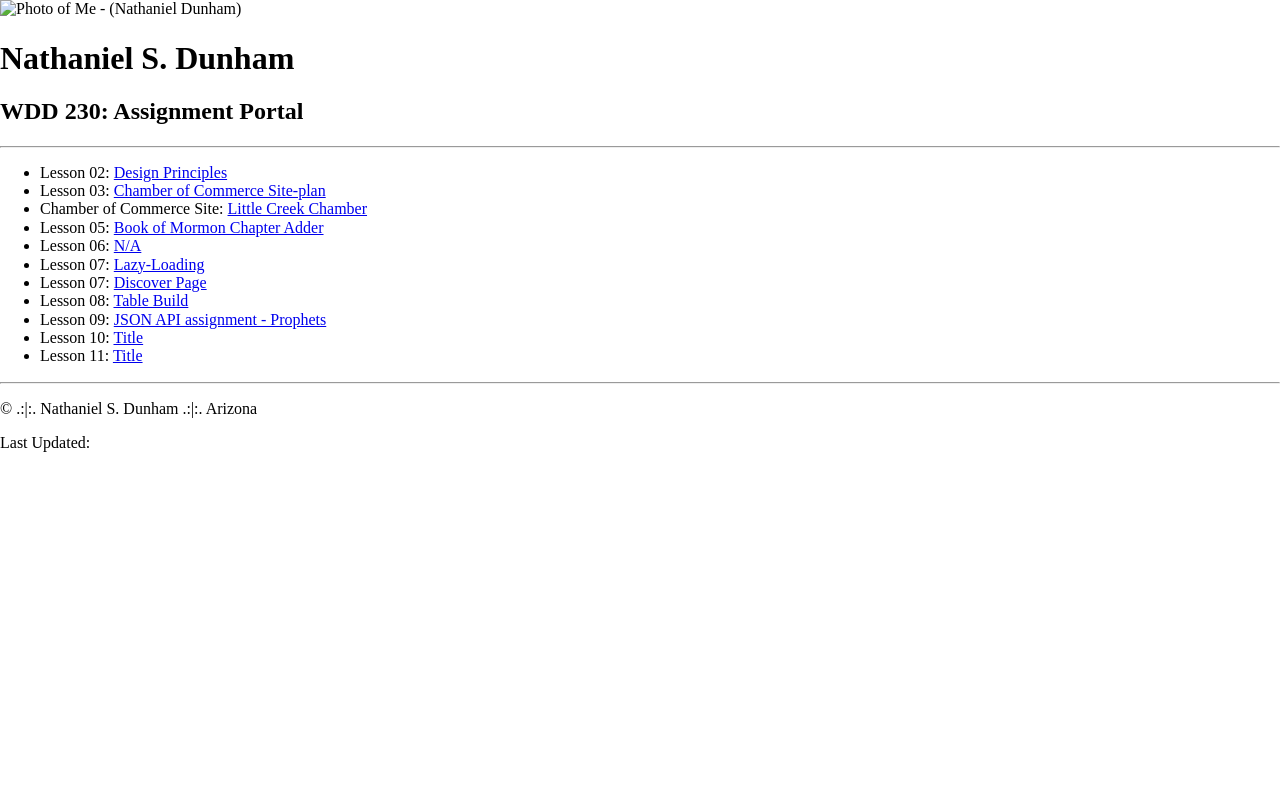
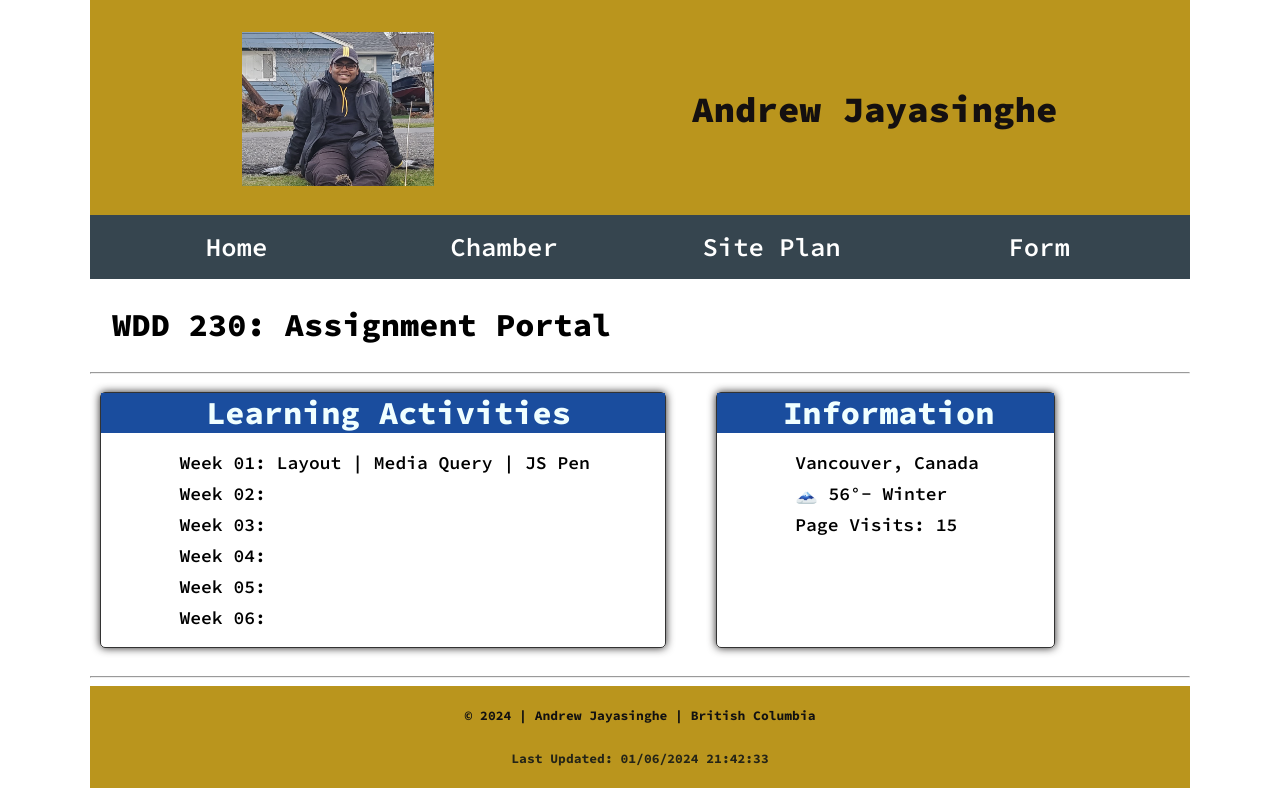
Before and after one commit to andrewjayasinghe/wdd230, a plain HTML site: page index.html in a window 1280 px wide. Drawn offline with nearby package versions, Linux system fonts and the light colour scheme.

Commit message:
main page

```diff
--- a/index.html
+++ b/index.html
@@ -4,43 +4,68 @@
     <meta charset="utf-8">
     <meta http-equiv="X-UA-Compatible" content="IE=edge">
     <meta name="viewport" content="width=device-width, initial-scale=1.0">
-    <title>WDD230 - Nathaniel Dunham - Home Page</title>
-    <meta name="description" content="Assignment portal for Nathaniel Dunham for WDD230: Web Frontend Development - Brigham Young University - Idaho">
+    <title>WDD230 - Andrew Jayasinghe - Home Page</title>
+    <meta name="description" content="Assignment portal for Andrew Jayasinghe for WDD230: Web Frontend Development - Brigham Young University - Idaho">
     <meta property="og:locale" content="en-US">
-    <link rel="icon" href="favicon.ico">
     <link rel="stylesheet" href="https://fonts.googleapis.com/css2?family=Source+Code+Pro:wght@300;400;500;600;700;800;900&display=swap">
-    <link rel="stylesheet" href="styles/normalize.css">
-    <link rel="stylesheet" href="styles/small.css">
-    <link rel="stylesheet" href="styles/medium.css">
-    <script rel="script" defer src="scripts/script.js"></script>
+    <link rel="stylesheet" href="styles/base.css">
+    <link rel="stylesheet" href="styles/larger.css">
+    <script rel="script" defer src="scripts/getDates.js"></script>
 </head>
 <body>
     <!--This is an HTML comment-->
     <main>
         <header>
-            <img src="images/photo_of_me.png" alt="Photo of Me - (Nathaniel Dunham)">
-            <h1>Nathaniel S. Dunham</h1>
+            <img src="images/photo_of_andrew.png" alt="Photo of Me - (Andrew Jayasinghe)">
+            <h1>Andrew Jayasinghe</h1>
         </header>
-        <h2>WDD 230: Assignment Portal</h2>
+        <nav>
+            <ul>
+                <li><a href="#home">Home</a></li>
+                <li><a href="#chamber">Chamber</a></li>
+                <li><a href="#Site_Plan">Site Plan</a></li>
+                <li><a href="#Form">Form</a></li>
+            </ul>
+        </nav>
+
+        <div class="title">
+            <h2>WDD 230: Assignment Portal</h2>
+
         <hr>
-        <ul>
-            <li>Lesson 02: <a href="lesson2/design-principles.html">Design Principles</a></li>
-            <li>Lesson 03: <a href="lesson3/index.html">Chamber of Commerce Site-plan</a></li>
-            <li>Chamber of Commerce Site: <a href="chamber/index.html">Little Creek Chamber</a></li>
-            <li>Lesson 05: <a href="lesson5/bom.html">Book of Mormon Chapter Adder</a></li>
-            <li>Lesson 06: <a href="lesson-06.html">N/A</a></li>
-            <li>Lesson 07: <a href="lesson-7/lazyload.html">Lazy-Loading</a></li>
-            <li>Lesson 07: <a href="chamber/discover.html">Discover Page</a></li>
-            <li>Lesson 08: <a href="lesson08/tablebuild.html">Table Build</a></li>
-            <li>Lesson 09: <a href="lesson09/prophets.html">JSON API assignment - Prophets</a></li>
-            <li>Lesson 10: <a href="lesson-10.html">Title</a></li>
-            <li>Lesson 11: <a href="lesson-11.html">Title</a></li>
-        </ul>
+        <div class="grid-container">
+        <section class="card">
+            <div class="cardtitle">
+                <h2>Learning Activities</h2>
+            </div>
+            <ul>
+                <li>Week 01: <a href="#"></a>Layout | Media Query | JS Pen</li>
+                <li>Week 02: <a href="#"></a></li>
+                <li>Week 03: <a href="#"></a></li>
+                <li>Week 04: <a href="#"></a></li>
+                <li>Week 05: <a href="#"></a></li>
+                <li>Week 06: <a href="#"></a></li>
+            </ul>
+        </section>
+        <section class="card">
+            <div class="cardtitle">
+                <h2>Information</h2>
+            </div>
+            <ul>
+                <li>Vancouver, Canada</li>
+
+                <li>&#128507; 56&deg;- Winter</li>
+
+                <li>Page Visits: 15</li>
+            </ul>
+        </section>
+    </div>
+    </div>
         <hr>
-    </main>
     <footer>
-        <p>&copy; <span id="footer_year"></span> .:|:. Nathaniel S. Dunham .:|:. Arizona</p>
+        <p>&copy; <span id="footer_year"></span> | Andrew Jayasinghe | British Columbia</p>
         <p>Last Updated: <span id="last_modified_date"></span></p>
     </footer>
+</main>
+
 </body>
 </html>
--- /dev/null
+++ b/scripts/getDates.js
@@ -0,0 +1,9 @@
+
+const date = new Date();
+const time = `${date.getHours()}:${date.getMinutes()}:${date.getSeconds()}`
+
+const __textYear = document.querySelector("#footer_year")
+const __modifiedDate = document.querySelector("#last_modified_date")
+
+__textYear.textContent = date.getFullYear();
+__modifiedDate.textContent = `${String(date.getMonth() + 1).padStart(2, '0')}/${String(date.getDate()).padStart(2, '0')}/${date.getFullYear()} ${time}`;
--- /dev/null
+++ b/styles/base.css
@@ -0,0 +1,138 @@
+
+:root {
+    /* --width: 60vw;
+    --height: 100vh; */
+    --font: 'Source Code Pro', monospace;
+    --box-color: #ba951d;
+}
+
+body {
+    max-width: var(--width);
+    margin: auto;
+    font-family: var(--font)
+}
+main {
+	max-width: 1100px;
+	margin: 0 auto;
+}
+
+header {
+    background-color: var(--box-color);
+    /* align-self: center; */
+    display: grid;
+    grid-template-rows: auto auto;
+    border: .5rem solid var(--box-color);
+    text-align: center;
+    /* border-radius: 2rem / 2rem; */
+    /* box-shadow: 0rem 0rem 5rem rgb(193, 184, 22); */
+}
+img {
+    max-width: 15vw;
+    max-height: 30vh;
+    justify-self: center;
+    margin: 1.5vw;
+    /* box-shadow: 0rem 0rem 3rem black; */
+}
+h1 {
+    font-size: 3.5vw;
+    align-self: center;
+    font-weight:900;
+    color: rgb(14, 10, 10);
+}
+h2 {
+    font-size: 6vw;
+    font-weight:800;
+    text-shadow: none;
+}
+ul {
+    font-size: 3vw;
+}
+nav {
+	background-color: #36454f;
+	margin-top: -2%;
+    margin-left: auto;
+    margin-right: auto;
+}
+nav li {
+    margin: 1vh 0px 1vh 2vw;
+    font-weight: 600;
+    list-style: none;
+    font-size: 1.2rem;
+}
+
+li {
+    margin: 1vh 0px 1vh 3vw;
+    font-weight: 600;
+    list-style: none;
+}
+
+nav ul{
+    padding-inline-start: 0px;
+    margin-inline-end: 30px;
+
+}
+nav ul li a {
+    text-decoration: none;
+    display: block;
+    text-align: center;
+    padding: .5rem;
+    color: #fff;
+}
+nav a:hover {
+    background-color: rgba(255,255,255,0.2);
+    border: 1px solid #fff;
+}
+footer {
+    background-color: var(--box-color);
+    display: grid;
+    text-align: center;
+    grid-template-columns: auto;
+    border: .5rem solid var(--box-color);
+    /* border-radius: 2rem / 2rem; */
+    /* box-shadow: 0rem 0rem 5rem black; */
+    font-weight: 700;
+    font-size: 2.5vw;
+    color: rgb(18, 17, 17);
+}
+p:last-child {
+    color: rgb(36, 36, 23);
+}
+
+.title h2{
+    text-align: justify;
+    padding-left: 2%;
+    font-size: 1.2rem;
+    font-weight:800;
+    text-shadow: none;
+}
+
+.grid-container {
+    display: grid;
+    column-gap: 50px;
+    row-gap: 50px;
+    grid-template-columns: auto ;
+    padding: 10px;
+  }
+
+  .card{
+    border: 1px solid rgba(0, 0, 0, 0.8);
+    font-size: 30px;
+    border-radius: 5px;
+    box-shadow: 0rem 0rem .5rem rgb(36, 34, 34);
+    margin-bottom: 10px;
+  }
+
+  .cardtitle{
+    background-color: rgb(26, 77, 158);
+    color: azure;
+    text-align: center;
+    /* margin-top: -4%; */
+  }
+
+  .cardtitle h2{
+    text-align: center;
+    font-size: 1.4rem;
+    font-weight:800;
+    text-shadow: none;
+    margin: 0;
+  }
--- /dev/null
+++ b/styles/larger.css
@@ -0,0 +1,77 @@
+@media only screen and (min-width: 32.5em){
+    header {
+        display: grid;
+        padding: 5px;
+        /* margin: 10px 10px 30px 10px; */
+        grid-template-columns: auto auto;
+        grid-template-rows: auto;
+    }
+    footer {
+        /* margin: 30px 10px 10px 10px; */
+        font-size: 13px;
+    }
+    h1 {
+        font-size: 2.8vw;
+        align-self: center;
+        font-weight:900;
+        color: rgb(20, 16, 16);
+    }
+    h2 {
+        font-size: 20px;
+        font-weight:800;
+        text-shadow: none;
+    }
+    ul {
+        font-size: 18px;
+    }
+    nav ul {
+        display: flex;
+    }
+    nav ul li {
+        flex: 1 1 100%;
+    }
+    nav li {
+        margin: 1vh 0px 1vh 2vw;
+        font-weight: 600;
+        list-style: none;
+        font-size: 1.6rem;
+    }
+    .title h2{
+        text-align: justify;
+        padding-left: 2%;
+        font-size: 2rem;
+        font-weight:800;
+        text-shadow: none;
+    }
+
+    .grid-container {
+        display: grid;
+        column-gap: 50px;
+        grid-template-columns: auto auto auto;
+        padding: 10px;
+      }
+
+      .card{
+        border: 1px solid rgba(0, 0, 0, 0.8);
+        font-size: 30px;
+        box-shadow: 0rem 0rem .5rem rgb(36, 34, 34);
+        border-radius: 5px;
+      }
+
+      .cardtitle{
+        background-color: rgb(26, 77, 158);
+        color: azure;
+        text-align: center;
+        /* margin-top: -4%; */
+      }
+
+      .cardtitle h2{
+        text-align: center;
+        font-size: 2rem;
+        font-weight:800;
+        text-shadow: none;
+        margin: 0;
+      }
+
+
+}
```
Also changed, not shown: images/photo_of_andrew.png (added).
